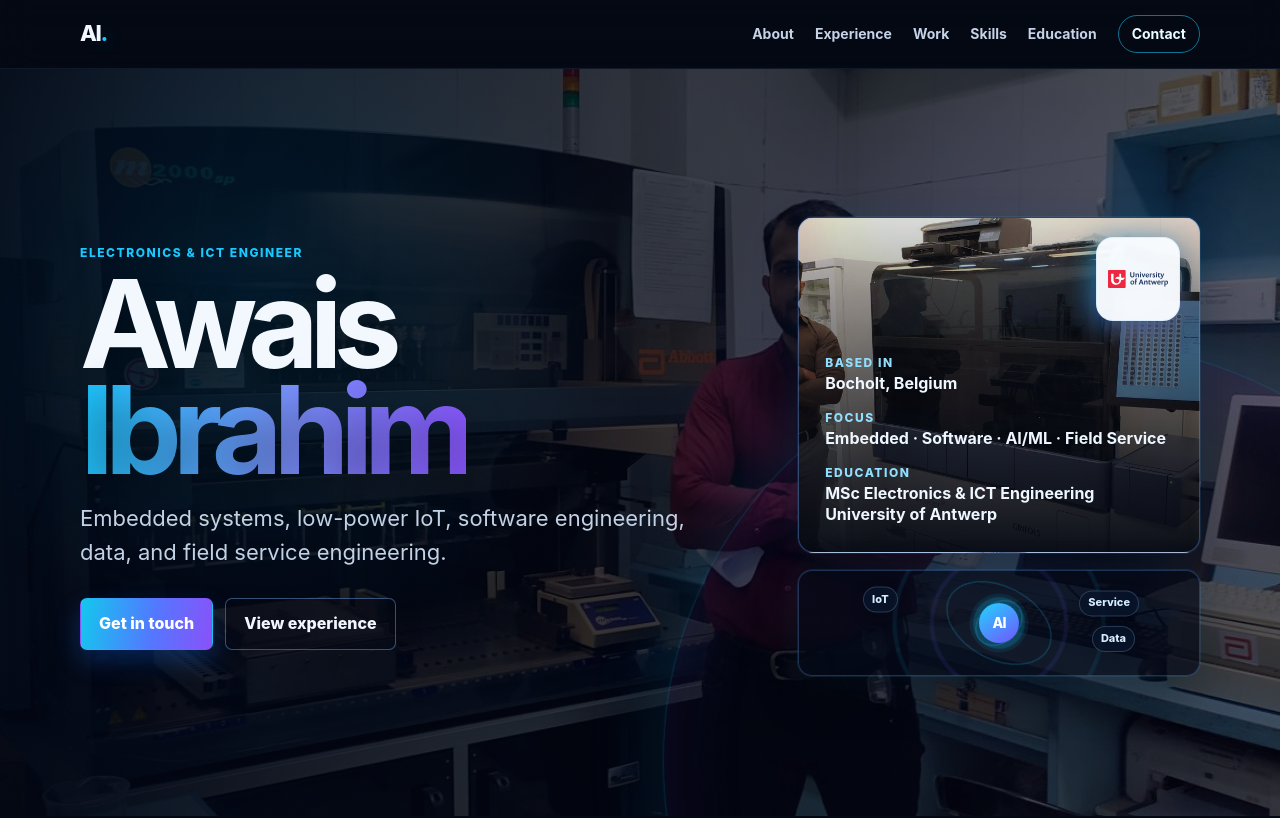
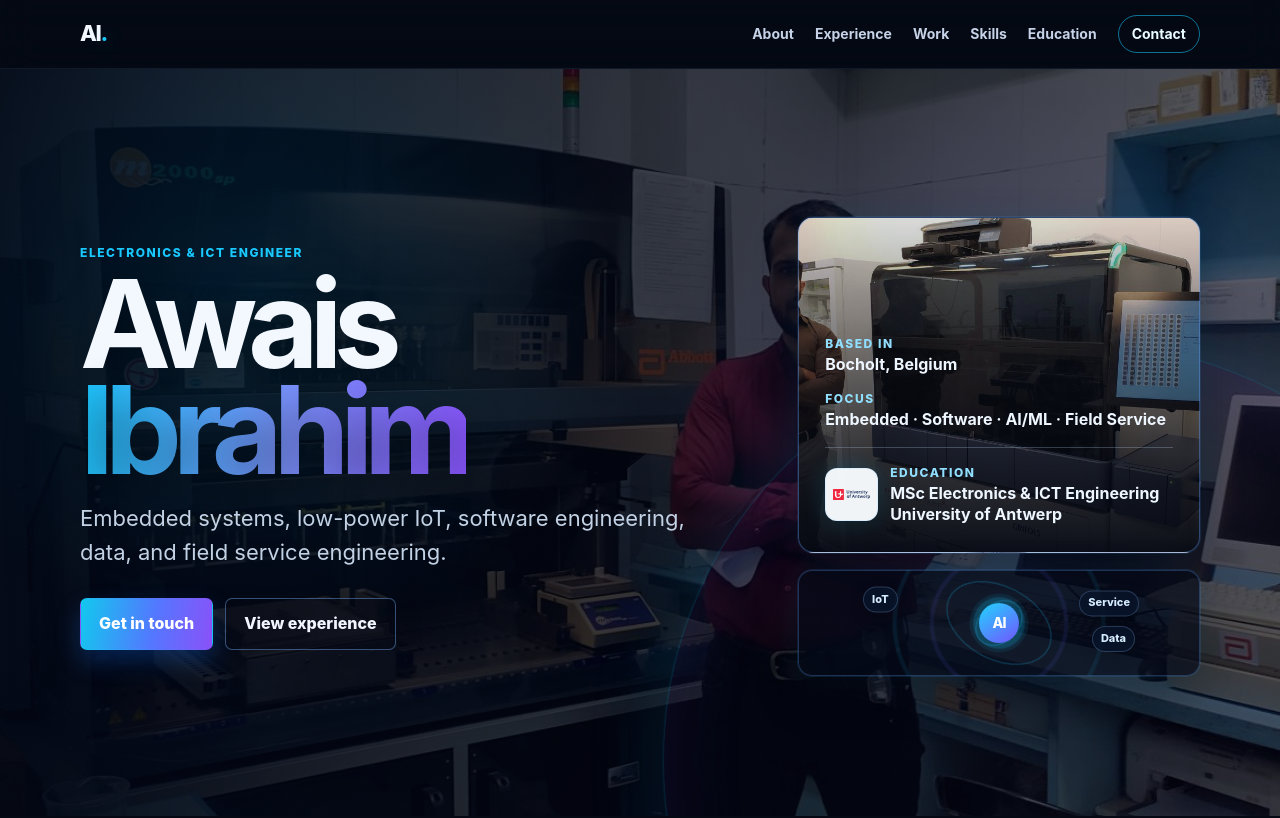
Before and after one commit to awaisync/recruiter-portfolio, a React (Vite) app: page / in a window 1280 px wide. Shown: the top 818 px of the page. Built offline with nearby package versions, Linux system fonts and the light colour scheme.

Commit message:
Align university mark with education

```diff
--- a/src/App.jsx
+++ b/src/App.jsx
@@ -196,13 +196,17 @@ export default function App() {
             </div>
             <aside className="hero-aside" aria-label="Professional summary">
               <div className="hero-card">
-                <img className="hero-university-mark" src="/brands/uantwerp.svg" alt="University of Antwerp" />
                 <p className="card-label">Based in</p>
                 <p className="card-value">Bocholt, Belgium</p>
                 <p className="card-label">Focus</p>
                 <p className="card-value">Embedded · Software · AI/ML · Field Service</p>
-                <p className="card-label">Education</p>
-                <p className="card-value">MSc Electronics & ICT Engineering<br />University of Antwerp</p>
+                <div className="hero-education">
+                  <img className="hero-university-mark" src="/brands/uantwerp.svg" alt="University of Antwerp" />
+                  <div>
+                    <p className="card-label">Education</p>
+                    <p className="card-value">MSc Electronics & ICT Engineering<br />University of Antwerp</p>
+                  </div>
+                </div>
               </div>
               <div className="signal-card" aria-hidden="true">
                 <span className="signal-core">AI</span>
--- a/src/styles.css
+++ b/src/styles.css
@@ -50,9 +50,10 @@ h3 { margin-bottom: 8px; font-size: 22px; letter-spacing: -.025em; line-height:
 .button-secondary:hover, .button-secondary:focus-visible { border-color: var(--cyan); box-shadow: 0 0 24px rgb(25 201 255 / 12%); transform: translateY(-3px); }
 .hero-aside { display: grid; gap: 17px; }
 .hero-card { position: relative; min-height: 336px; display: flex; flex-direction: column; justify-content: end; padding: 26px; overflow: hidden; border: 1px solid rgb(99 157 255 / 38%); border-radius: 16px; background: linear-gradient(to top, rgb(4 8 18 / 96%) 0%, rgb(4 8 18 / 46%) 62%, rgb(4 8 18 / 15%) 100%), url("/work/hospicare-panther.jpg") 50% / cover; box-shadow: var(--glow); }
-.hero-card::before { position: absolute; top: 27px; right: 27px; width: 80px; height: 80px; content: ""; border-radius: 18px; background: linear-gradient(135deg, rgb(25 201 255 / 52%), rgb(137 85 255 / 60%)); filter: blur(12px); }
 .hero-card > * { position: relative; z-index: 1; }
-.hero-university-mark { position: absolute !important; z-index: 2 !important; top: 19px; right: 19px; width: 84px; height: 84px; padding: 11px; border: 1px solid rgb(208 236 255 / 72%); border-radius: 17px; background: rgb(250 253 255 / 96%); box-shadow: 0 10px 30px rgb(0 0 0 / 32%), 0 0 30px rgb(25 201 255 / 25%); object-fit: contain; }
+.hero-education { display: flex; align-items: center; gap: 12px; margin-top: 16px; padding-top: 15px; border-top: 1px solid rgb(196 228 255 / 24%); }
+.hero-education .card-label { margin-top: 0; }
+.hero-university-mark { width: 53px; height: 53px; flex: 0 0 auto; padding: 7px; border: 1px solid rgb(208 236 255 / 72%); border-radius: 12px; background: rgb(250 253 255 / 96%); box-shadow: 0 8px 23px rgb(0 0 0 / 30%), 0 0 22px rgb(25 201 255 / 20%); object-fit: contain; }
 .card-label { margin: 13px 0 1px; color: #91dfff; }
 .card-label:first-child { margin-top: 0; }
 .card-value { margin-bottom: 0; color: #eef6ff; font-weight: 700; line-height: 1.35; }
```
